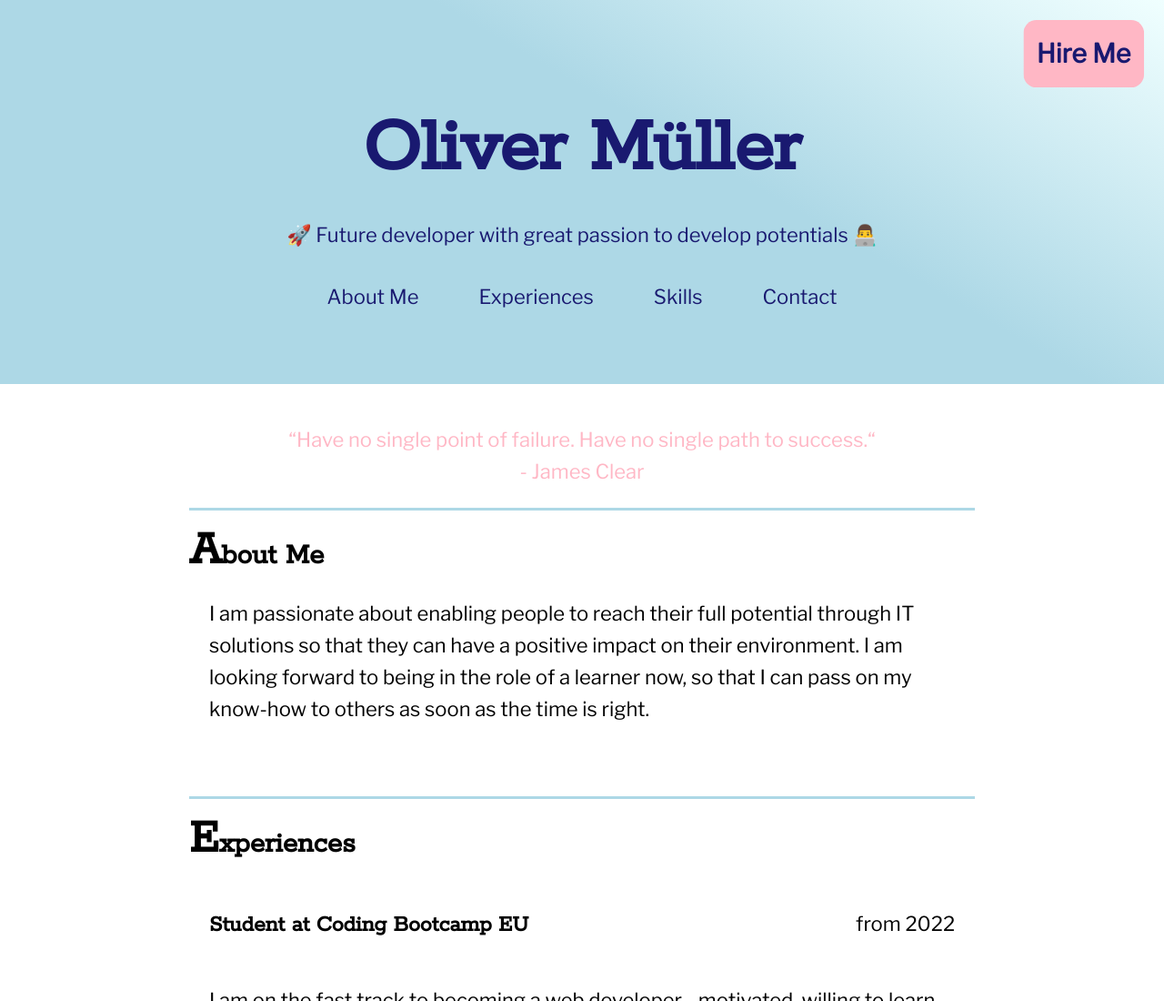
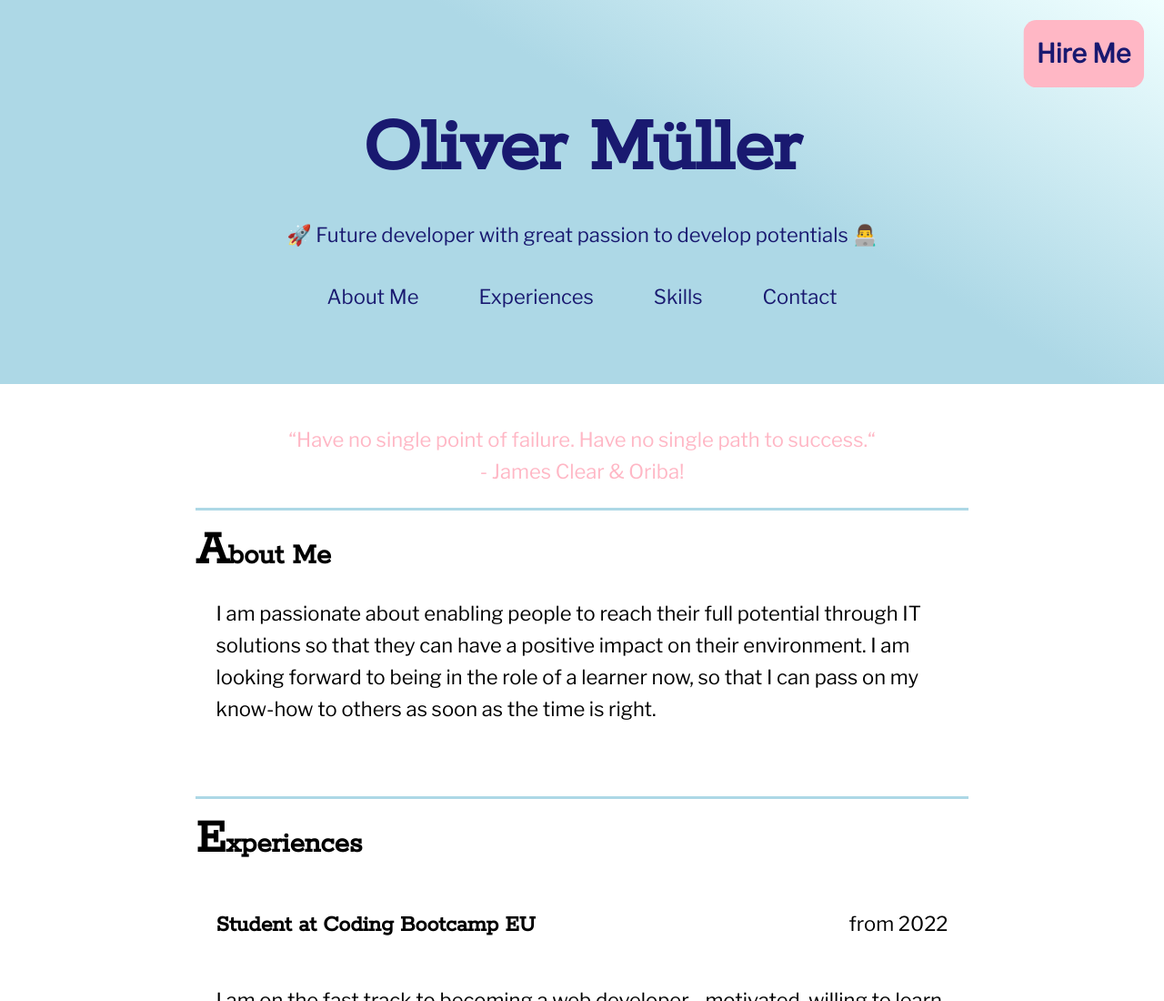
Before and after one commit to OlliMueller/my-cv, a plain HTML site: page index.html in a window 1280 px wide. Shown: the top 1100 px of the page at 91% size. Drawn offline with nearby package versions, Linux system fonts and the light colour scheme; a web font is replaced by a local one.

Commit message:
initial commit on branch

```diff
--- a/index.html
+++ b/index.html
@@ -43,7 +43,7 @@
       <blockquote>
         “Have no single point of failure. Have no single path to success.“
         <br />
-        - James Clear
+        - James Clear & Oriba!
       </blockquote>
       <article id="about">
         <h2 class="headings-article">About Me</h2>
--- a/style.css
+++ b/style.css
@@ -81,7 +81,7 @@ body {
 
 .main {
   padding: 1rem;
-  max-width: 60ch;
+  max-width: 59ch;
   margin: 0 auto;
   /* zentrieren mit margin: 0 auto; */
 }
```
